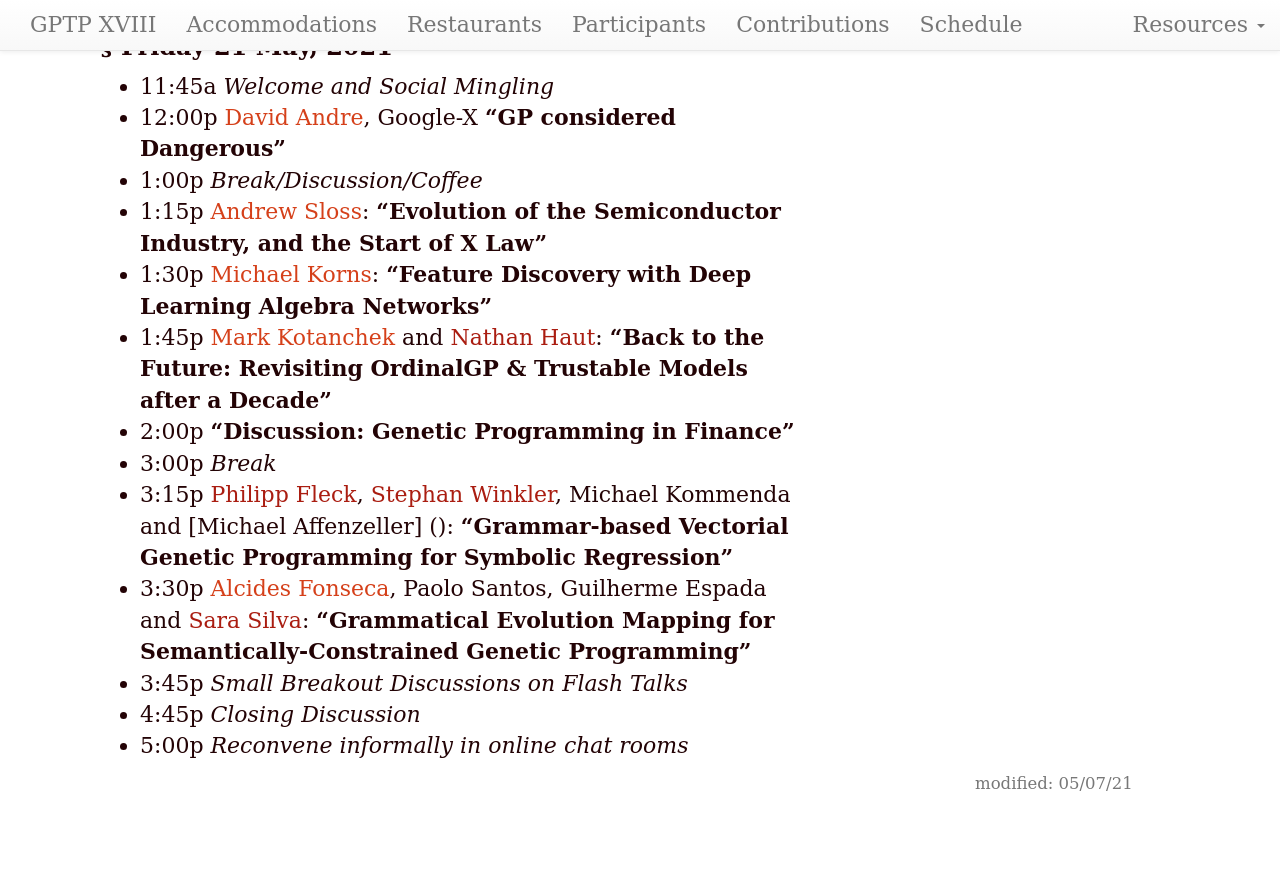
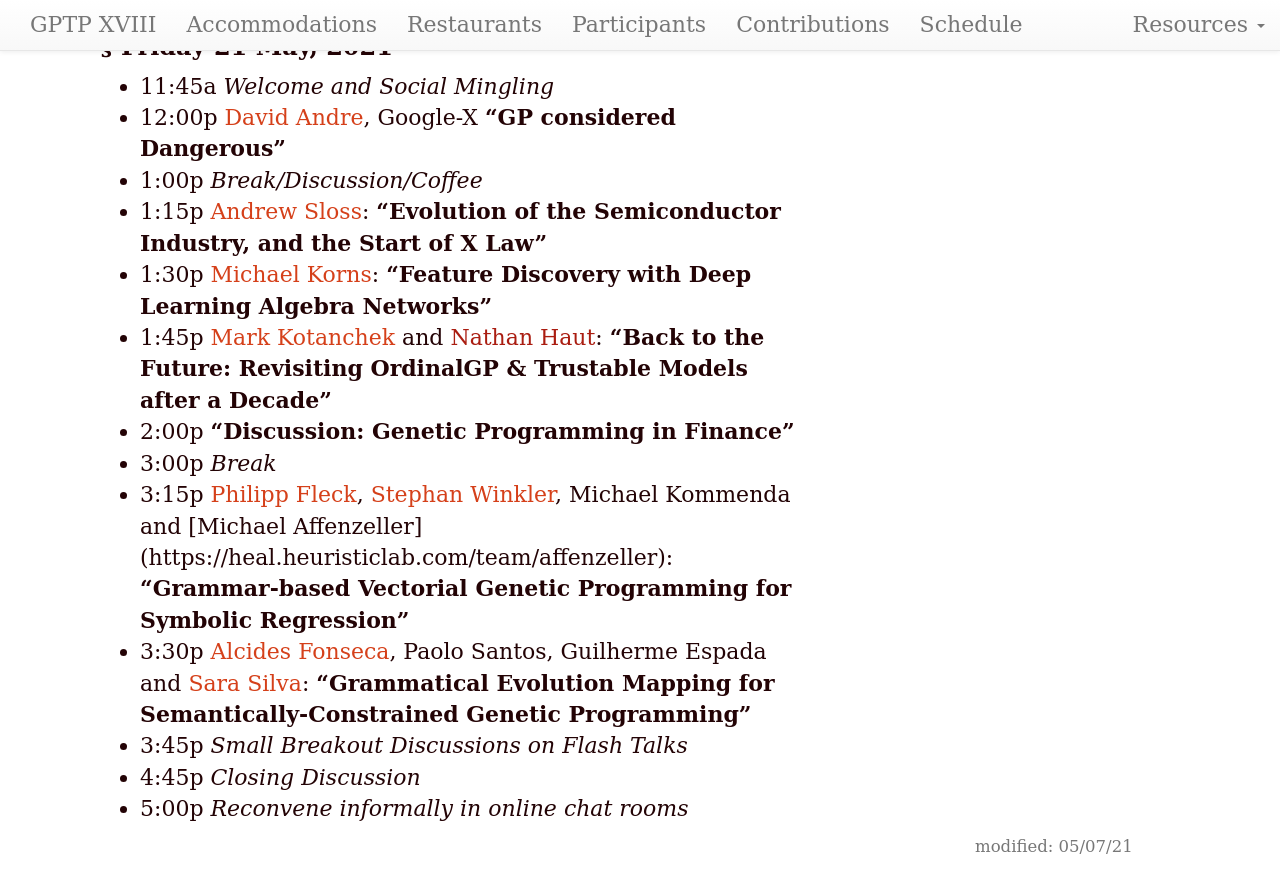
Before and after one commit to GPTP-workshop/gptp-workshop.github.io, a Jekyll site: the page built from schedule.md, in a window 1280 px wide and 900 px high, scrolled down 4217 px. Shown: the top 893 px of the window. Built offline with Jekyll 4.4.1, drawn with Linux system fonts in a browser that asks for light colours; before the commit the page ends 5054 px from its top, so only the background shows below that; part of the change alters nothing that is shown.

Commit message:
Update schedule.md

```diff
--- a/schedule.md
+++ b/schedule.md
@@ -98,7 +98,7 @@ The Center for Evolution and Medicine, Arizona State University:
 - 1:00p _Break/Discussion/Coffee_
 - 1:15p [Emily Dolson](https://cse.msu.edu/~dolsonem/):
 **"What can phylogenetic metrics tell us about useful diversity in evolutionary algorithms?"**
-- 1:30p [Jose Guadalupe Hernandez](), [Alex Lalejini]() and [Charles Ofria](https://ofria.com/):
+- 1:30p [Jose Guadalupe Hernandez](), [Alex Lalejini](https://lalejini.com/) and [Charles Ofria](https://ofria.com/):
 **"An Exploration of Exploration: Measuring the ability of lexicase selection to find obscure pathways to optimality"**
 - 1:45p [W.B. Langdon](http://www0.cs.ucl.ac.uk/staff/W.Langdon/):
 **"Fitness First"**
@@ -126,9 +126,9 @@ The Center for Evolution and Medicine, Arizona State University:
 **"Back to the Future: Revisiting OrdinalGP & Trustable Models after a Decade"**
 - 2:00p **"Discussion: Genetic Programming in Finance"**
 - 3:00p _Break_
-- 3:15p [Philipp Fleck](), [Stephan Winkler](), Michael Kommenda and [Michael Affenzeller] ():
+- 3:15p [Philipp Fleck](https://heal.heuristiclab.com/team/fleck), [Stephan Winkler](http://bioinformatics.fh-hagenberg.at/site/index.php?id=36), Michael Kommenda and [Michael Affenzeller] (https://heal.heuristiclab.com/team/affenzeller):
 **"Grammar-based Vectorial Genetic Programming for Symbolic Regression"**
-- 3:30p [Alcides Fonseca](https://utaustinportugal.org/participants/alcides-fonseca/), Paolo Santos, Guilherme Espada and [Sara Silva]():
+- 3:30p [Alcides Fonseca](https://utaustinportugal.org/participants/alcides-fonseca/), Paolo Santos, Guilherme Espada and [Sara Silva](http://gplab.sourceforge.net/sara/):
 **"Grammatical Evolution Mapping for Semantically-Constrained Genetic Programming"**
 - 3:45p _Small Breakout Discussions on Flash Talks_
 - 4:45p _Closing Discussion_
```
